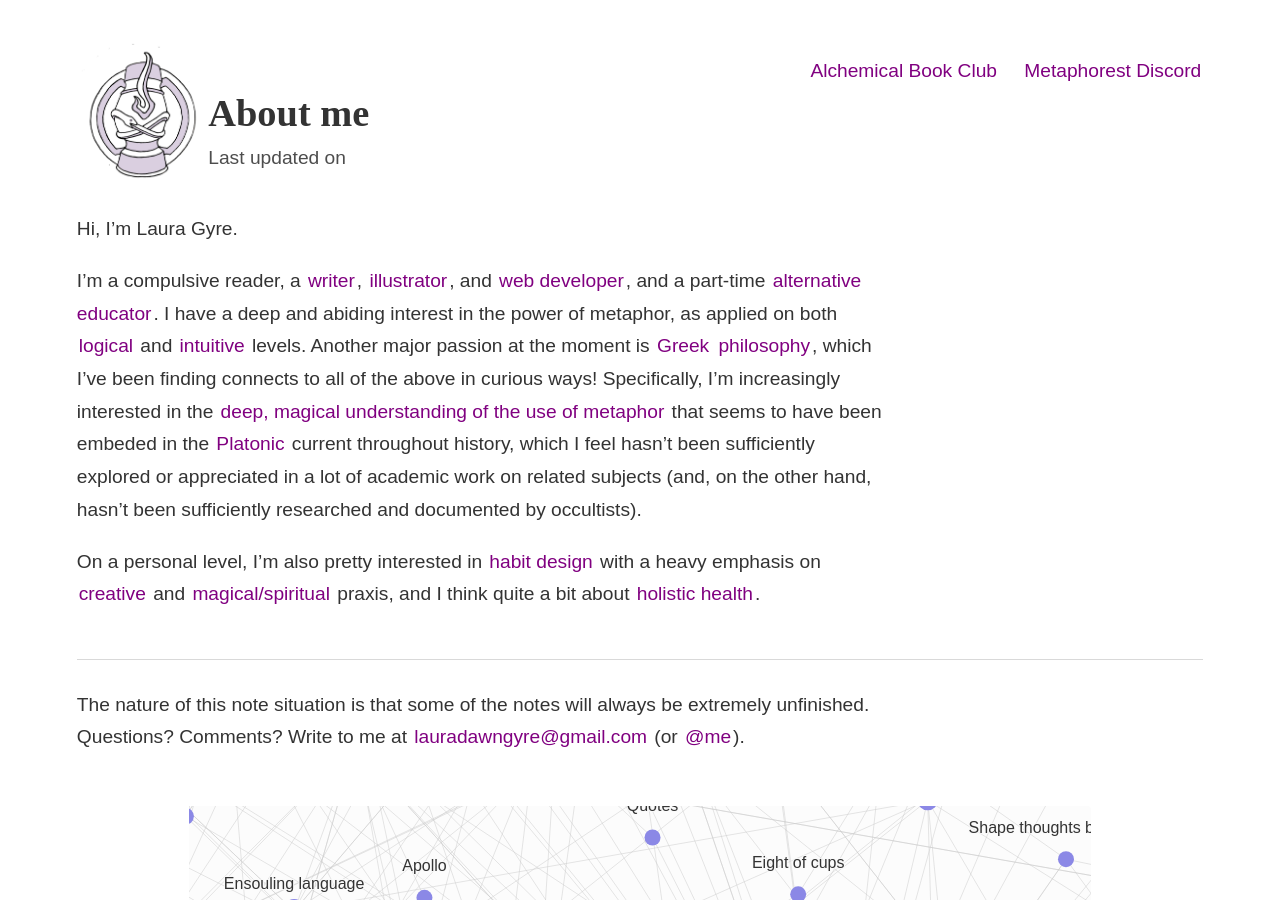
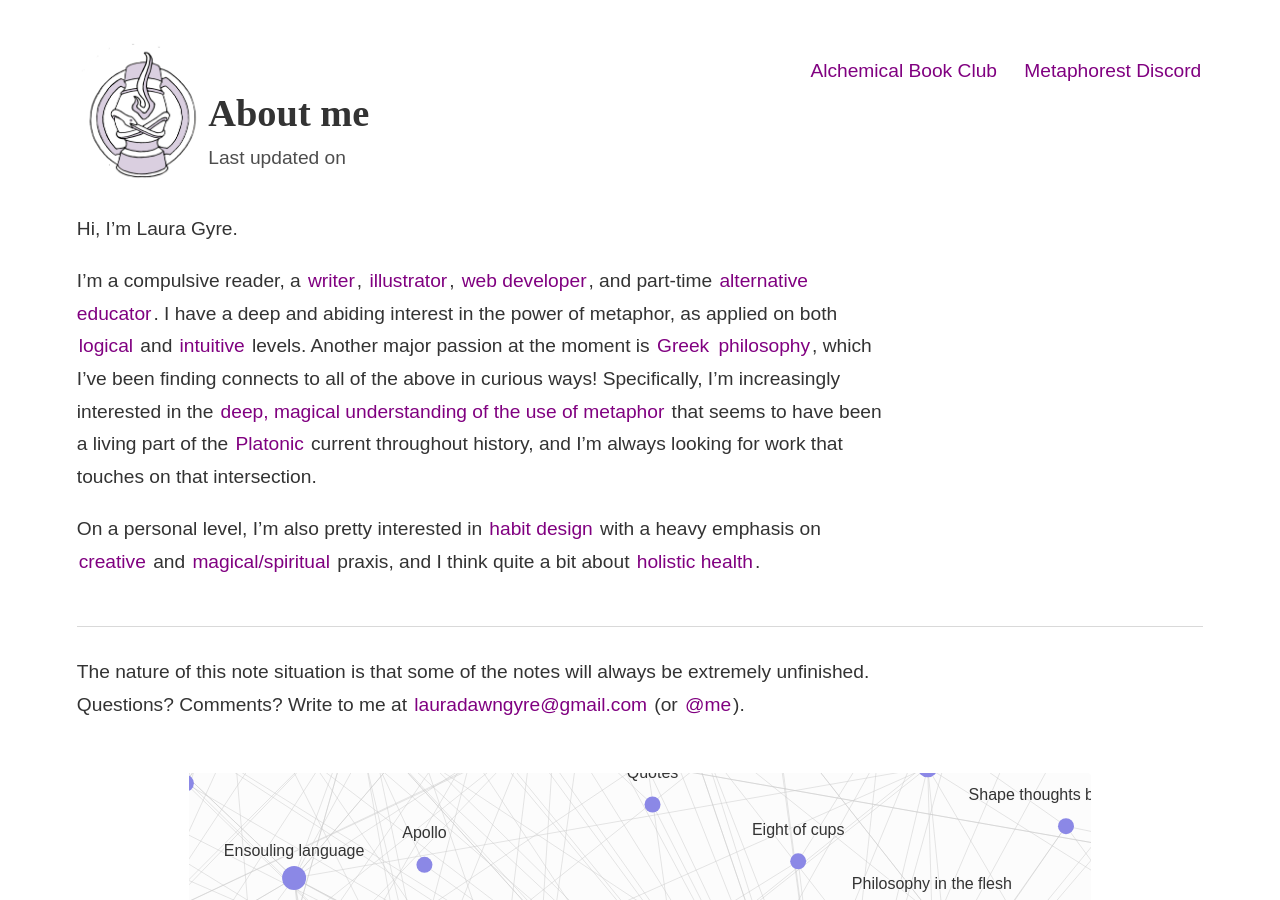
Before and after one commit to lauragyre/jekyll, a Jekyll site: the page built from _notes/About/About Me.md, in a window 1280 px wide and 900 px high. Built offline with Jekyll 4.4.1, drawn with Linux system fonts in a browser that asks for light colours; some web fonts are replaced.

Commit message:
note updates

```diff
--- a/_notes/About/About Me.md
+++ b/_notes/About/About Me.md
@@ -1,5 +1,5 @@
 Hi, I'm Laura Gyre.
 
-I'm a compulsive reader, a [[Writing|writer]], [[Illustration|illustrator]], and [[Web Development|web developer]], and a part-time [[Education|alternative educator]]. I have a deep and abiding interest in the power of metaphor, as applied on both [[Analysis and Synthesis|logical]] and [[Intuition|intuitive]] levels. Another major passion at the moment is [[Greek Philosophy|Greek]] [[Philosophy|philosophy]], which I've been finding connects to all of the above in curious ways! Specifically, I'm increasingly interested in the [[Metaphor and Magic|deep, magical understanding of the use of metaphor]] that seems to have been embeded in the [[Platonism|Platonic]] current throughout history, which I feel hasn't been sufficiently explored or appreciated in a lot of academic work on related subjects (and, on the other hand, hasn't been sufficiently researched and documented by occultists).
+I'm a compulsive reader, a [[Writing|writer]], [[Illustration|illustrator]],  [[Web Development|web developer]], and part-time [[Education|alternative educator]]. I have a deep and abiding interest in the power of metaphor, as applied on both [[Analysis and Synthesis|logical]] and [[Intuition|intuitive]] levels. Another major passion at the moment is [[Greek Philosophy|Greek]] [[Philosophy|philosophy]], which I've been finding connects to all of the above in curious ways! Specifically, I'm increasingly interested in the [[Metaphor and Magic|deep, magical understanding of the use of metaphor]] that seems to have been a living part of the [[Platonism|Platonic]] current throughout history, and I'm always looking for work that touches on that intersection.
 
 On a personal level, I'm also pretty interested in [[Habits Live in the Environment|habit design]] with a heavy emphasis on [[Creativity|creative]] and [[Spirituality|magical/spiritual]] praxis, and I think quite a bit about [[Holistic Health|holistic health]].
```
Also changed, not shown: 2 other files.
